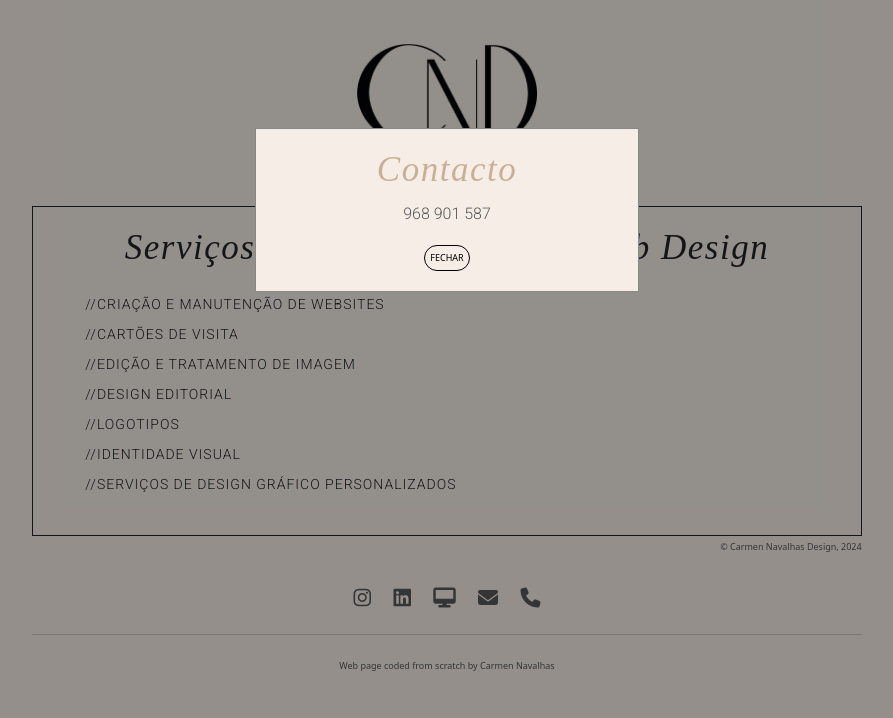
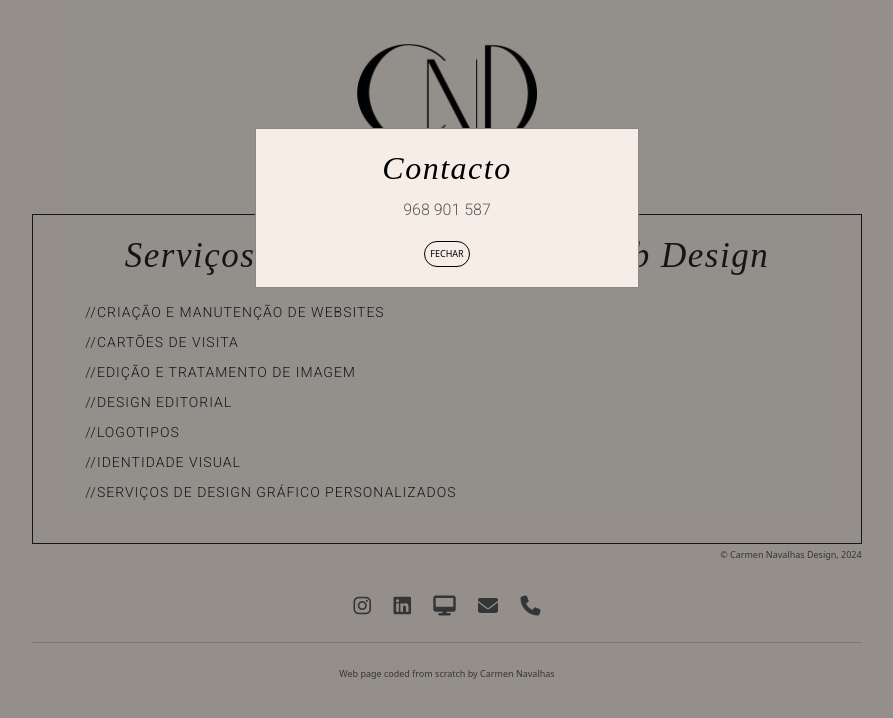
Before and after one commit to carmenavalhas/carmendesignservicos, a plain HTML site: page index.html in a window 1280 px wide. Both pictures are taken after a click on the link 723 px from the left and 601 px from the top of the page. Shown: the whole page, without its empty margins (193-1086 px from the left). Drawn offline with nearby package versions, Linux system fonts and the light colour scheme; a web font is replaced by a local one.

Commit message:
updated contact

```diff
--- a/index.html
+++ b/index.html
@@ -36,7 +36,7 @@
   </head>
   <body>
     <div class="row d-flex justify-content-center">
-      <div class="col-12 text-center">
+      <div class="col-12 text-center mb-2">
         <img src="source/images/logo_blackcnd.png" alt="" />
       </div>
       <div class="container d-flex justify-content-center"></div>
@@ -94,7 +94,7 @@
                 <hr />
                 <div id="myPopup" class="popup">
                   <div class="popup-content">
-                    <h1 style="color: #c8b097">Contacto</h1>
+                    <h1 class="contacto">Contacto</h1>
                     <p class="numero">968 901 587</p>
                     <button id="closePopup">fechar</button>
                   </div>
--- a/source/style.css
+++ b/source/style.css
@@ -92,6 +92,15 @@ a:hover {
   margin: 0 auto;
 }
 
+.contacto {
+  font-family: "orpheuspro", serif;
+  color: black;
+    font-size: 32px;
+    letter-spacing: 1.5px;
+    font-weight: 400;
+    font-style: italic;
+}
+
 .show {
   display: block;
 }
```
